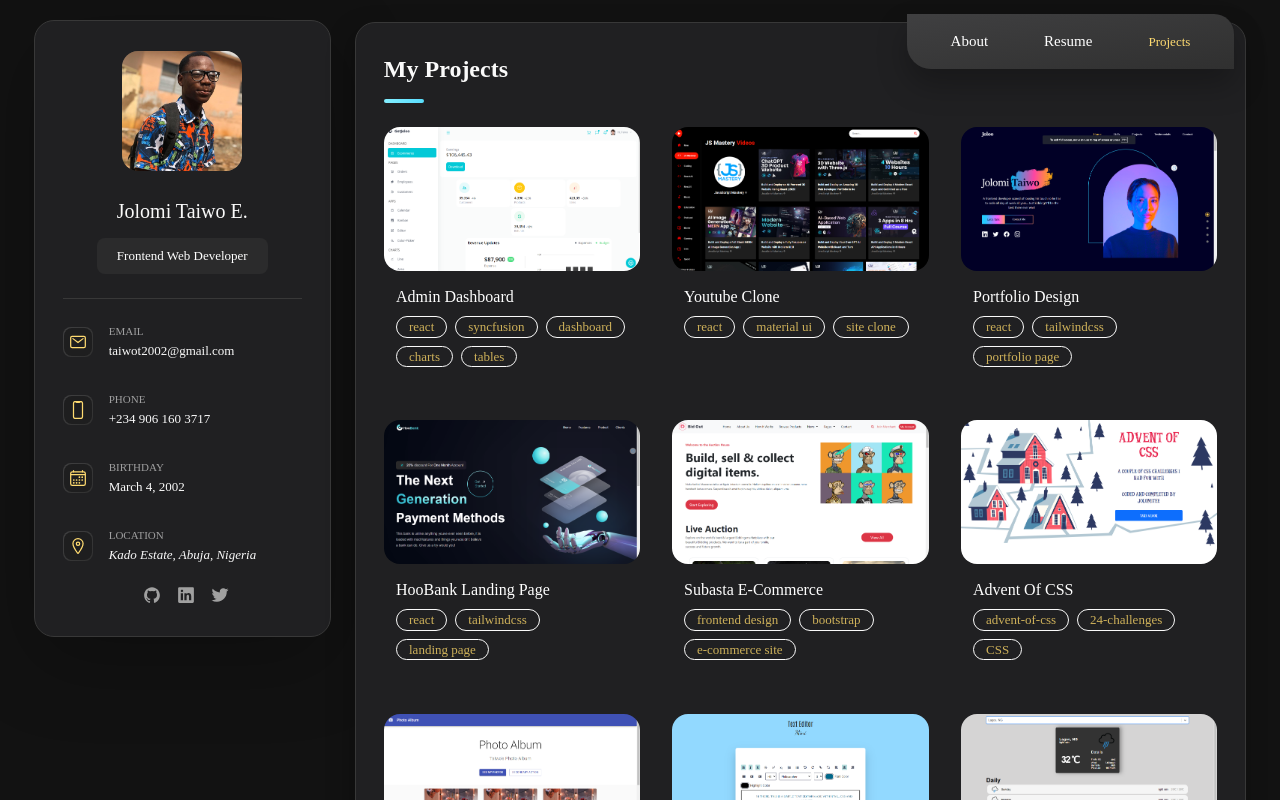
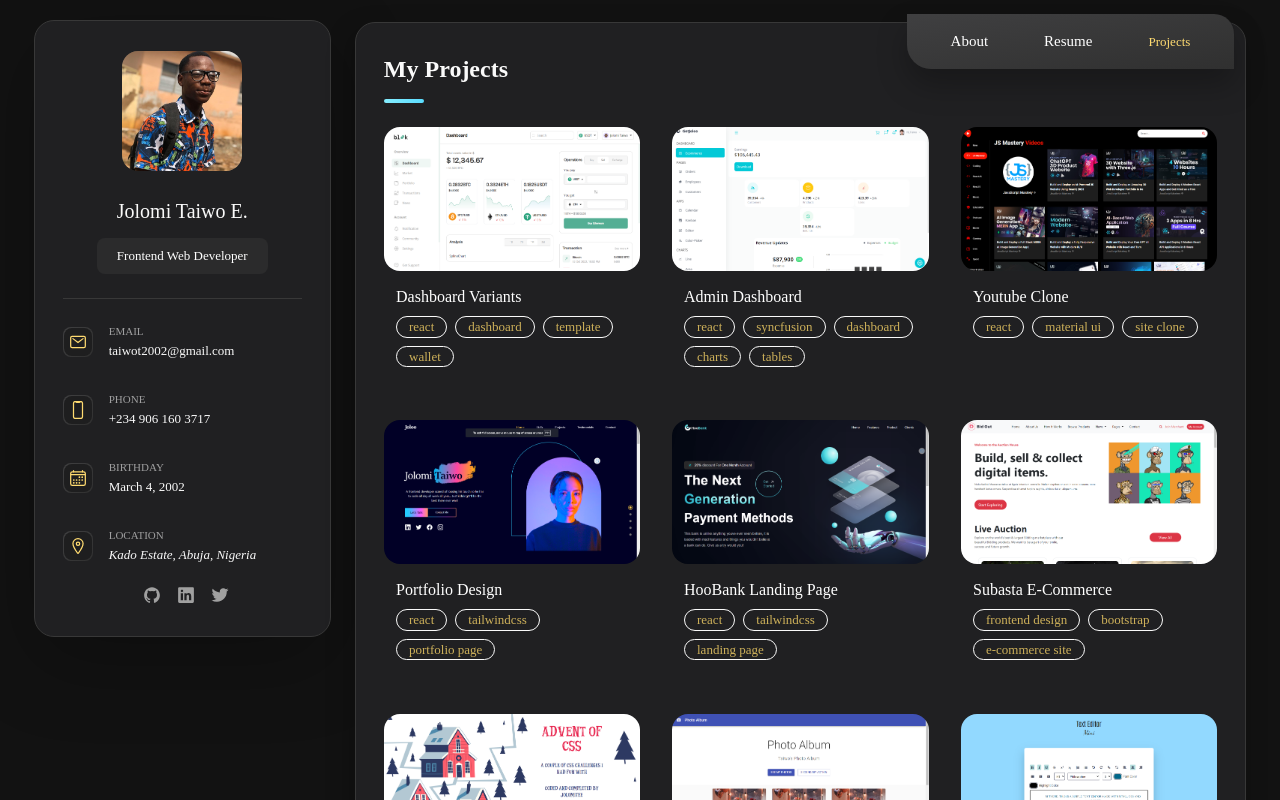
Before and after one commit to JolomiTee/JolomiTee-s-Portfolio, a React (Vite) app: page /projects in a window 1280 px wide. Shown: the top 800 px of the page. Built offline with nearby package versions, Linux system fonts and the light colour scheme.

Commit message:
Added Project 19

```diff
--- a/src/components/Projects.jsx
+++ b/src/components/Projects.jsx
@@ -17,6 +17,7 @@ import Project15 from "../assets/images/ProjectImg/Project15.png";
 import Project16 from "../assets/images/ProjectImg/Project16.png";
 import Project17 from "../assets/images/ProjectImg/Project17.png";
 import Project18 from "../assets/images/ProjectImg/Project18.png";
+import Project19 from "../assets/images/ProjectImg/Project19.png";
 
 
 const projects = [
@@ -146,6 +147,13 @@ const projects = [
         category: "react, syncfusion, dashboard, charts, tables",
         responsive: true,
     },
+    {
+        name: "Dashboard Variants",
+        link: "https://syncfusion-admin-dashboard.vercel.app/",
+        img: Project19,
+        category: "react, dashboard,template, wallet",
+        responsive: true,
+    },
     // {
     //     name: String,
     //     link: String,
```
Also changed, not shown: src/assets/images/ProjectImg/Project19.png (added).
